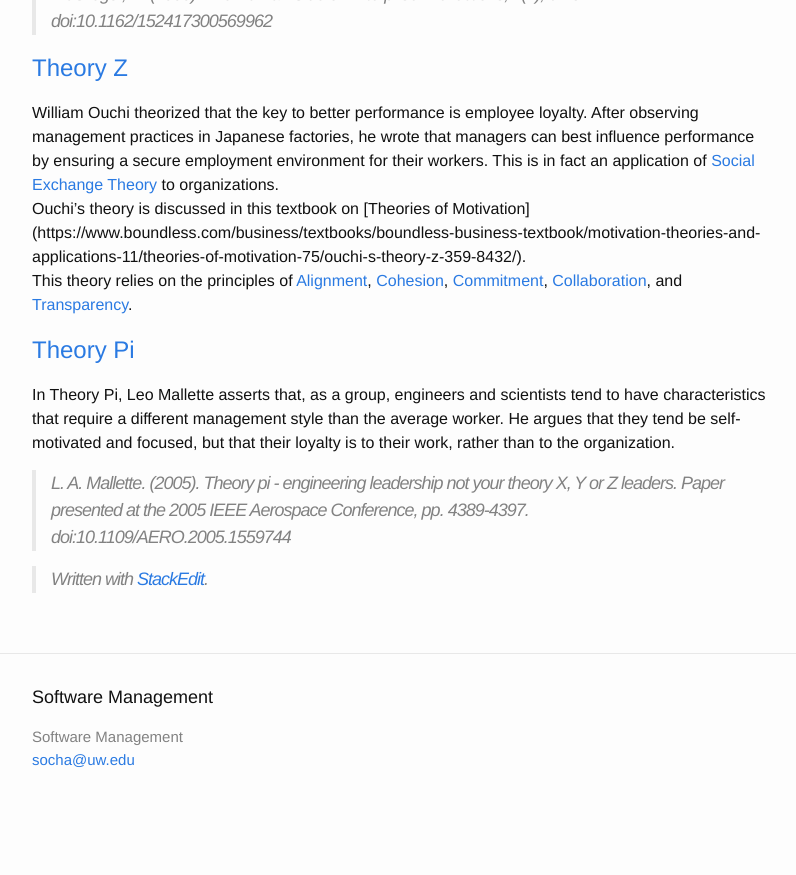
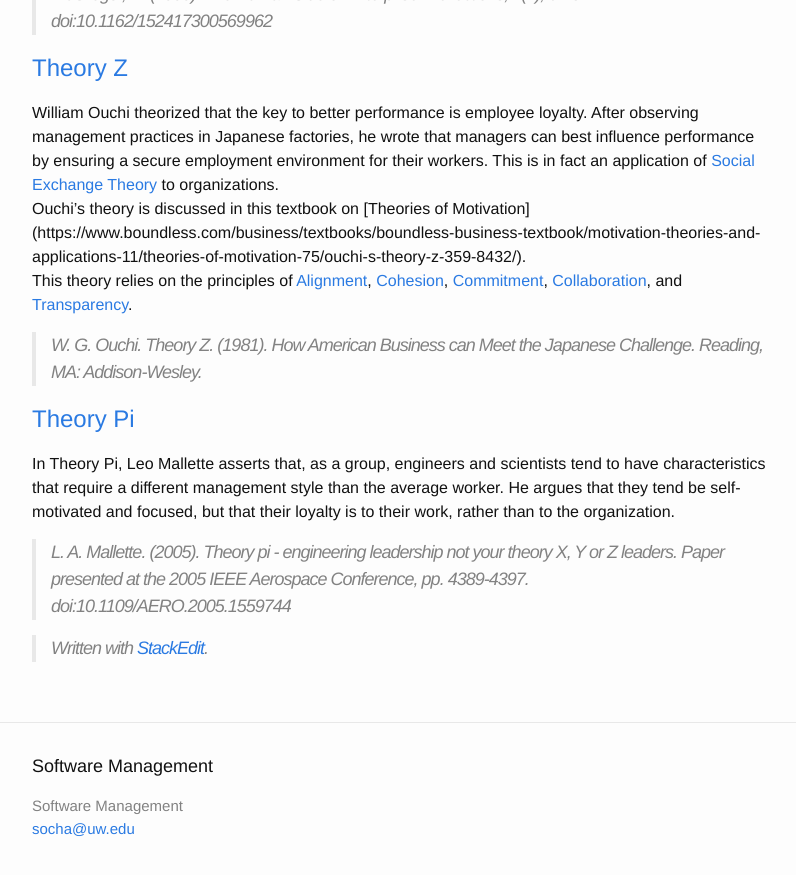
Before and after one commit to css566/css566.github.io, a Jekyll site: the page built from _posts/2016-04-28-Social_Theories_for_Software_Management.md, in a window 1280 px wide and 900 px high, scrolled down 1938 px. Shown: the top 875 px of the window, without its empty margins (238-1034 px from the left). Built offline with Jekyll 4.4.1, drawn with Linux system fonts in a browser that asks for light colours; comment, search, counter and statistics services are not loaded; before the commit the page ends 2769 px from its top, so only the background shows below that.

Commit message:
Update 2016-04-28-Social_Theories_for_Software_Management.md
Added Ouchi reference.

```diff
--- a/_posts/2016-04-28-Social_Theories_for_Software_Management.md
+++ b/_posts/2016-04-28-Social_Theories_for_Software_Management.md
@@ -38,6 +38,7 @@ People perform best when they are allowed to be self-directed, and perform work
 William Ouchi theorized that the key to better performance is employee loyalty. After observing management practices in Japanese factories, he wrote that managers can best influence performance by ensuring a secure employment environment for their workers.  This is in fact an application of [Social Exchange Theory](#exchange) to organizations. <br>
 Ouchi's theory is discussed in this textbook on [Theories of Motivation] (https://www.boundless.com/business/textbooks/boundless-business-textbook/motivation-theories-and-applications-11/theories-of-motivation-75/ouchi-s-theory-z-359-8432/). <br>
 This theory relies on the principles of [Alignment], [Cohesion], [Commitment], [Collaboration], and [Transparency].<br>
+> W. G. Ouchi. Theory Z. (1981). How American Business can Meet the Japanese Challenge. Reading, MA: Addison-Wesley.
 
 # <a name="theory_pi">Theory Pi</a>
 In Theory Pi, Leo Mallette asserts that, as a group, engineers and scientists tend to have characteristics that require a different management style than the average worker. He argues that they tend be self-motivated and focused, but that their loyalty is to their work, rather than to the organization.<br>
```
